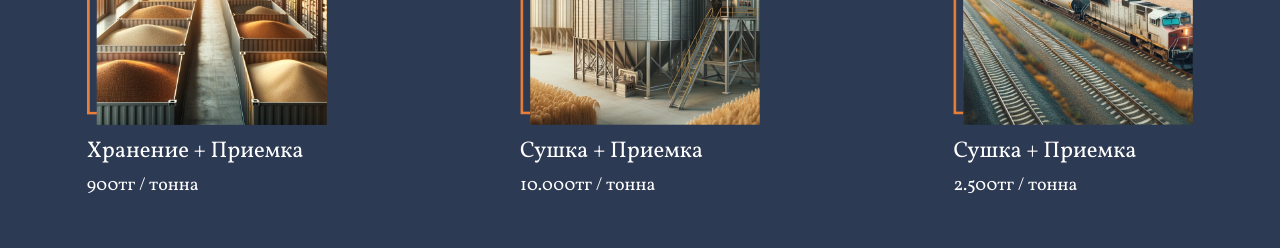
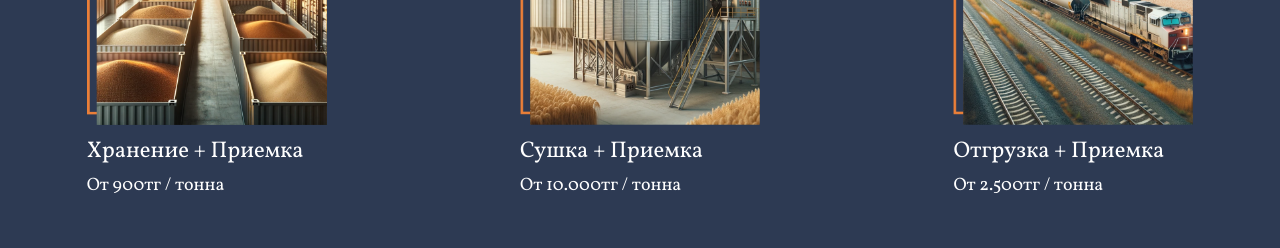
Before and after one commit to k1ngsterr1/sharbakty, a React (Create React App) app: page /home in a window 1280 px wide. Shown: the part 3160-3408 px from the top of the page. Built offline with nearby package versions, Linux system fonts and the light colour scheme.

Commit message:
Version 1.4.9

```diff
--- a/src/screens/ServicesScreen/ServicesScreen.tsx
+++ b/src/screens/ServicesScreen/ServicesScreen.tsx
@@ -97,21 +97,21 @@ const ServicesScreen = () => {
             marginBottom=""
             imageSrc={service01}
             serviceName="Хранение + Приемка"
-            servicePrice="900тг / тонна"
+            servicePrice="От 900тг / тонна"
           ></ServicePrice>
           <ServicePrice
             marginTop="mt64"
             marginBottom=""
             imageSrc={service02}
             serviceName="Сушка + Приемка"
-            servicePrice="10.000тг / тонна"
+            servicePrice="От 10.000тг / тонна"
           ></ServicePrice>
           <ServicePrice
             marginTop="mt64"
             marginBottom="mb64"
             imageSrc={service03}
-            serviceName="Сушка + Приемка"
-            servicePrice="2.500тг / тонна"
+            serviceName="Отгрузка + Приемка"
+            servicePrice="От 2.500тг / тонна"
           ></ServicePrice>
         </div>
       </section>
@@ -165,21 +165,21 @@ const ServicesScreen = () => {
               marginBottom=""
               imageSrc={service01}
               serviceName="Хранение + Приемка"
-              servicePrice="900тг / тонна"
+              servicePrice="От 900тг / тонна"
             ></ServicePrice>
             <ServicePrice
               marginTop="mt64"
               marginBottom=""
               imageSrc={service02}
               serviceName="Сушка + Приемка"
-              servicePrice="10.000тг / тонна"
+              servicePrice="От 10.000тг / тонна"
             ></ServicePrice>
             <ServicePrice
               marginTop="mt64"
               marginBottom="mb64"
               imageSrc={service03}
-              serviceName="Сушка + Приемка"
-              servicePrice="2.500тг / тонна"
+              serviceName="Отгрузка + Приемка"
+              servicePrice="От 2.500тг / тонна"
             ></ServicePrice>
           </div>
           <div className="discount-container mt64 text-center">
```
